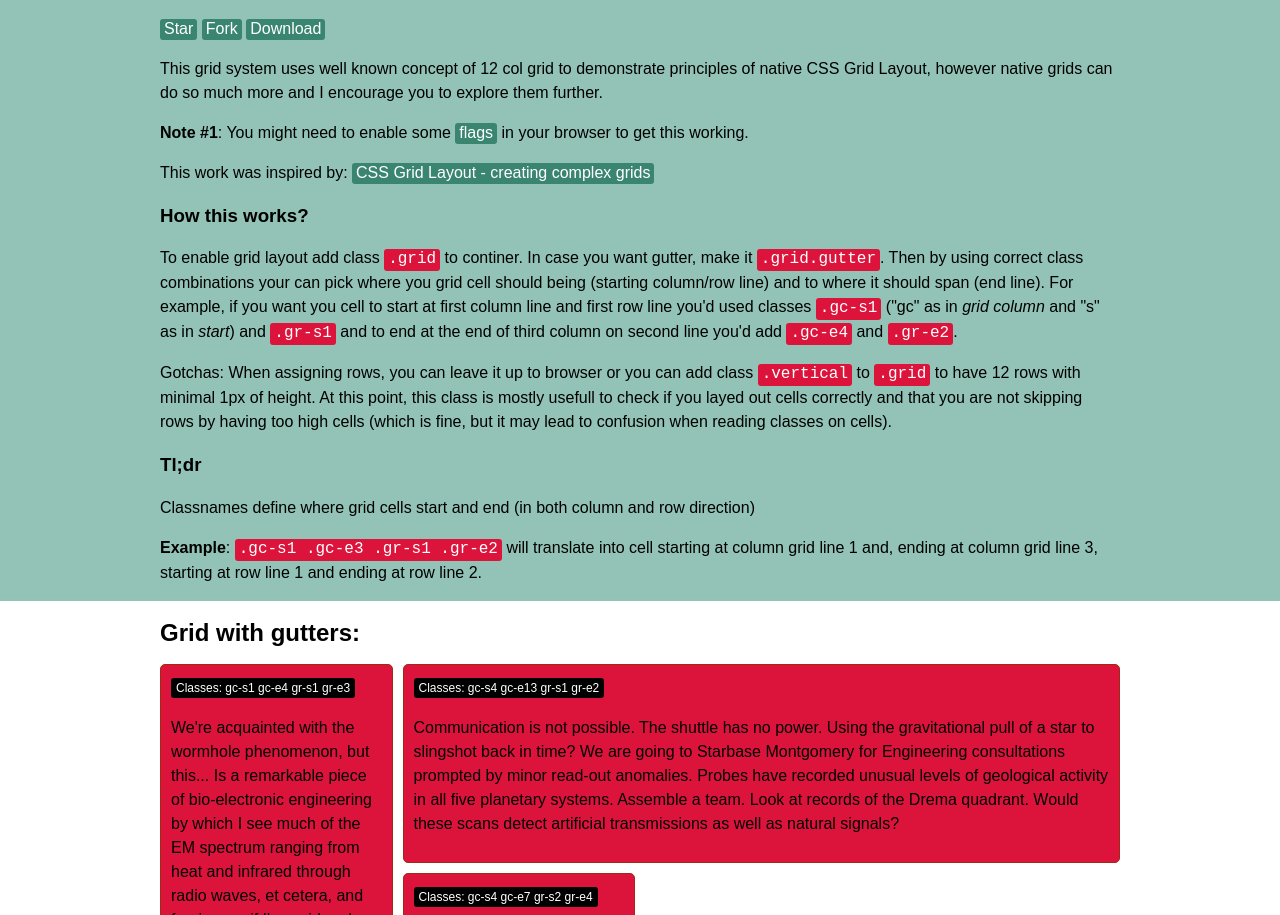
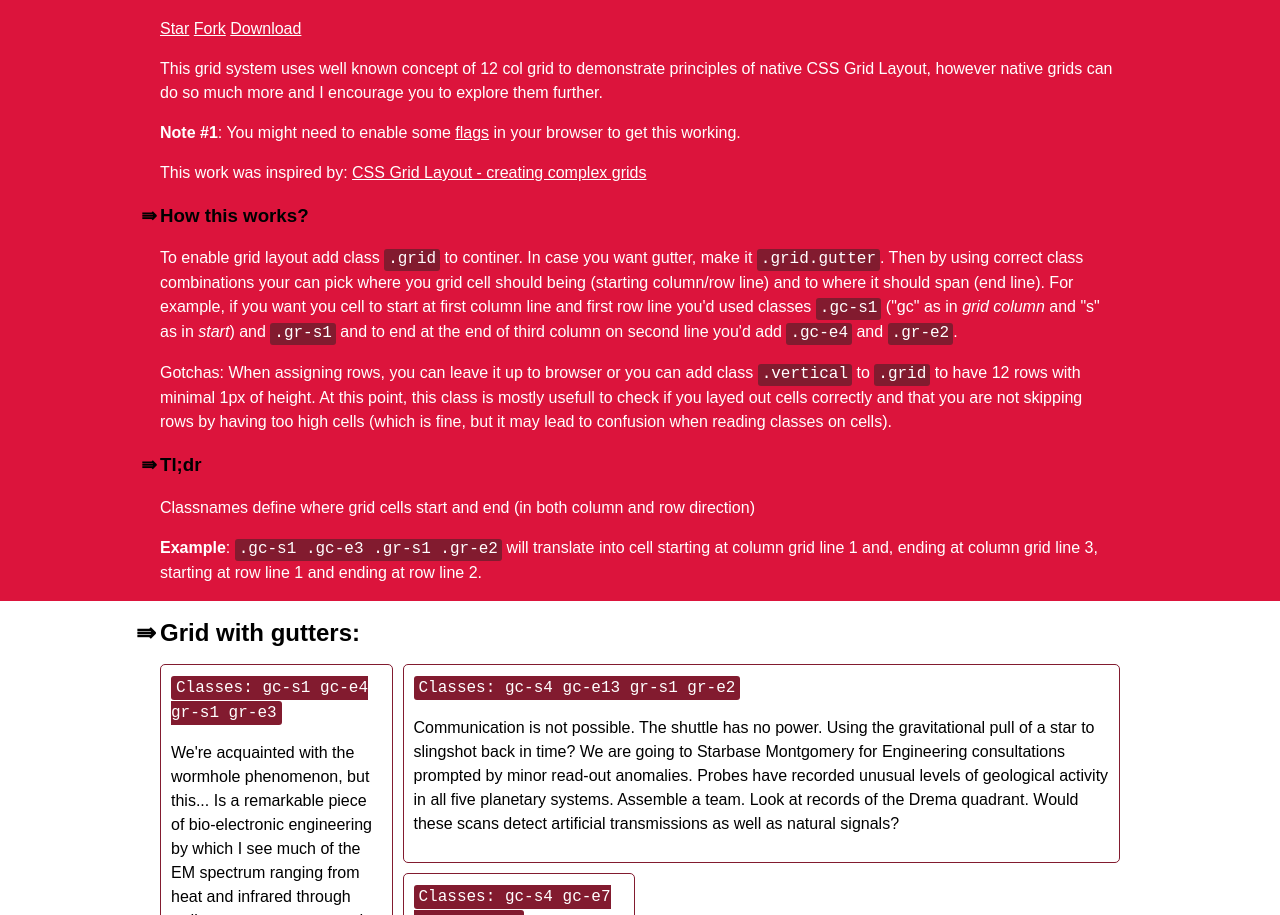
Before and after one commit to vlad-saling/Le-co-Grid, a website: page index.html in a window 1280 px wide. Shown: the part 94-1009 px from the top of the page. Drawn offline with Linux system fonts and the light colour scheme.

Commit message:
playing around with typography

```diff
--- a/index.html
+++ b/index.html
@@ -22,42 +22,49 @@
 
     .marked > [class*='g'] {
         position: relative;
-        border: 1px solid #a02a14;
+        border: 1px solid #821b2f;
         border-radius: 5px;
-        background-color: crimson;
         padding: 10px;
     }
 
     .marked > [class*='g']:before {
         content: "Classes: " attr(class);
-        background-color: #000;
+        background-color: #821b2f;
         color: #fff;
         padding: 3px 5px;
         border-radius: 3px;
-        font-size: 0.75em;
+        font-family: monospace;
     }
 
     .styled-block {
-        background-color: #92c3b6;
+        background-color: crimson;
+        color: #fff;
     }
 
     a {
-        background-color: #3A8570;
-        padding: 1px 4px 3px;
-        border-radius: 3px;
         color: #fff;
-        text-decoration: none;
-    }
-
-    a:hover {
-        text-decoration: underline;
     }
 
     code {
-        background-color: crimson;
+        background-color: #821b2f;
         color: #fff;
         padding: 1px 4px 3px;
         border-radius: 3px;
+    }
+
+    h1,
+    h2,
+    h3 {
+        color: #000;
+    }
+
+    h1:before,
+    h2:before,
+    h3:before {
+        content: "\21DB";
+        position: absolute;
+        margin-left: -1em;
+        color: #000;
     }
 
 </style>
```
